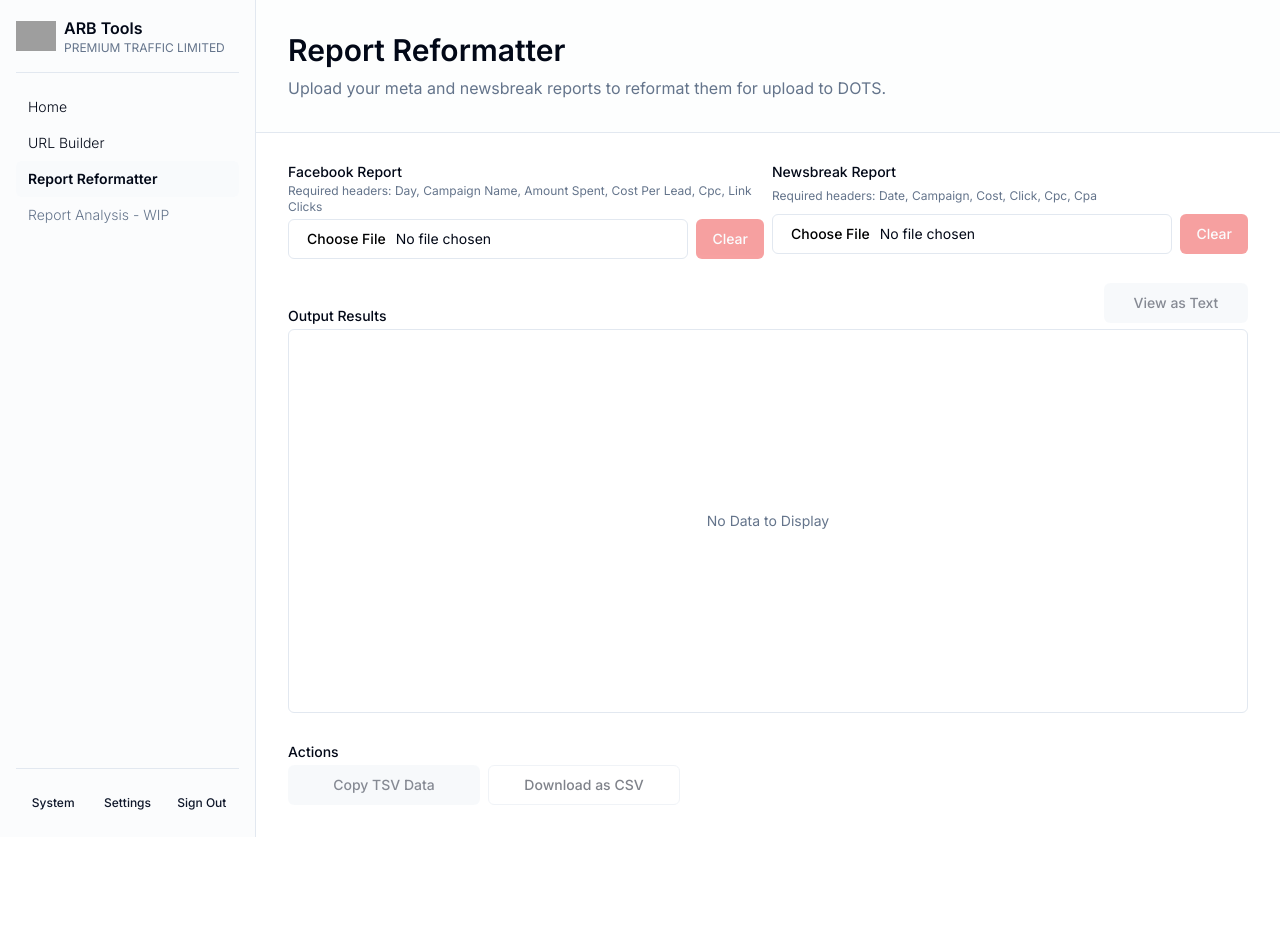
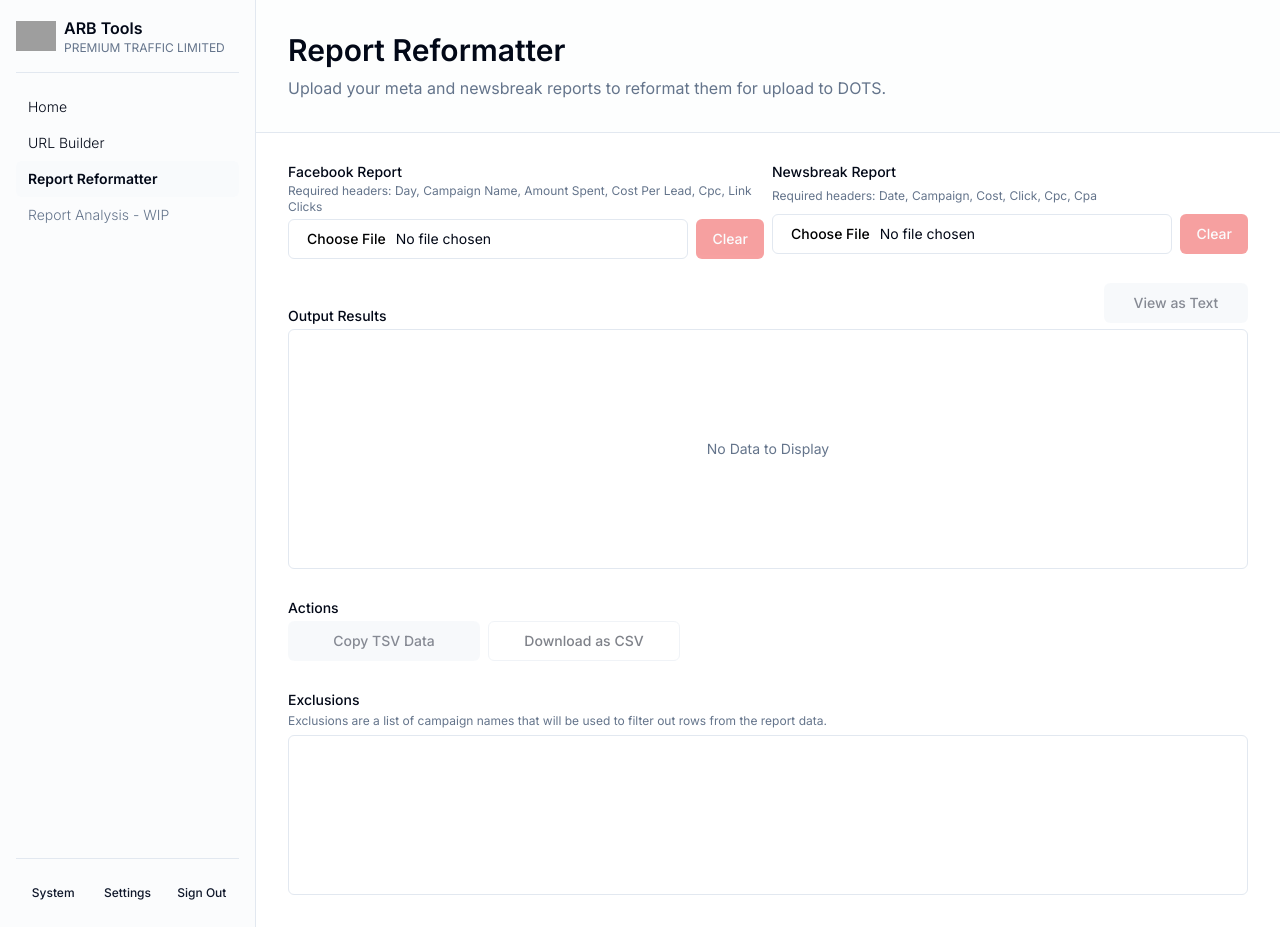
Before and after one commit to lonelyplanetdev/online-url-editor, a Next.js app: page /tools/report-reformatter in a window 1280 px wide. Before the commit the page ends 837 px from the top, so only its background shows below. Built offline with nearby package versions, Linux system fonts and the light colour scheme; grey boxes are pictures that could not be loaded.

Commit message:
exclcusions box working

```diff
--- /dev/null
+++ b/src/components/tools/report-reformatter/exclusions.tsx
@@ -0,0 +1,38 @@
+'use client';
+
+import { useEffect, useRef, useState } from 'react';
+import { Textarea } from '~/components/ui/textarea';
+import { Label } from '~/components/ui/label';
+
+interface ExclusionsProps {
+  onExclusionsChange?: (exclusions: string[]) => void;
+}
+export function Exclusions({ onExclusionsChange }: ExclusionsProps) {
+  const exclusionsList = useRef<string[]>([]);
+  const [textareaValue, setTextareaValue] = useState<string>('');
+
+  useEffect(() => {
+    console.log('exclusionsList.current', exclusionsList.current);
+    exclusionsList.current = textareaValue
+      .split('\n')
+      .map((exclusion) => exclusion.trim())
+      .filter(Boolean);
+    onExclusionsChange?.(exclusionsList.current);
+  }, [textareaValue]);
+
+  return (
+    <div>
+      <div className="grid gap-1.5">
+        <Label htmlFor="url_builder_output">Exclusions</Label>
+        <p className="text-xs text-muted-foreground">
+          Exclusions are a list of campaign names that will be used to filter out rows from the report data.
+        </p>
+        <Textarea
+          className="h-40 resize-none"
+          value={textareaValue}
+          onChange={(e) => setTextareaValue(e.target.value)}
+        />
+      </div>
+    </div>
+  );
+}
--- a/src/components/tools/report-reformatter/index.tsx
+++ b/src/components/tools/report-reformatter/index.tsx
@@ -15,15 +15,17 @@ export type ReportDataRow = {
 import { ReportUploads } from './report-uploads';
 import { OutputData } from './output-data';
 import { Actions } from './actions';
+import { Exclusions } from './exclusions';
 
 function ReportReformatterTool() {
   const [facebookReport, setFacebookReport] = React.useState<ReportDataRow[] | null>(null);
   const [newsbreakReport, setNewsbreakReport] = React.useState<ReportDataRow[] | null>(null);
+
   const [combinedData, setCombinedData] = React.useState<ReportDataRow[]>([]);
+  const [excludeList, setExcludeList] = React.useState<string[]>([]);
 
   React.useEffect(() => {
-    const goodReports = [facebookReport, newsbreakReport].filter((report) => report !== null) as ReportDataRow[][];
-    const combined = goodReports.flat();
+    const combined = [...(facebookReport ?? []), ...(newsbreakReport ?? [])];
     setCombinedData(combined);
   }, [facebookReport, newsbreakReport]);
 
@@ -33,8 +35,9 @@ function ReportReformatterTool() {
         onFacebookData={setFacebookReport}
         onNewsbreakData={setNewsbreakReport}
       />
-      <OutputData output={combinedData} />
-      <Actions output={combinedData} />
+      <OutputData output={combinedData.filter((row) => !excludeList.includes(row.campaign_name))} />
+      <Actions output={combinedData.filter((row) => !excludeList.includes(row.campaign_name))} />
+      <Exclusions onExclusionsChange={(exclusions) => setExcludeList(exclusions)} />
     </div>
   );
 }
--- a/src/components/tools/report-reformatter/output-data.tsx
+++ b/src/components/tools/report-reformatter/output-data.tsx
@@ -44,16 +44,19 @@ function OutputData({ output }: OutputDataProps) {
         outputView === 'string' ? (
           <Textarea
             readOnly
-            className="h-96 resize-none"
+            className="h-60 resize-none"
             defaultValue={outputString}
           />
         ) : (
-          <ScrollArea className="h-96 overflow-auto rounded-md border">
+          <ScrollArea className="h-60 overflow-auto rounded-md border">
             <Table>
               <TableHeader className="sticky top-0 bg-primary-foreground">
                 <TableRow>
                   {Object.keys(output?.[0] ?? {}).map((header) => (
-                    <TableHead key={header}>
+                    <TableHead
+                      key={header}
+                      className="h-8"
+                    >
                       {header
                         .replace(/_/g, ' ')
                         .replace(/\b\w/g, (char) => char.toUpperCase())
@@ -67,7 +70,12 @@ function OutputData({ output }: OutputDataProps) {
                 {output?.map((row, index) => (
                   <TableRow key={index}>
                     {Object.values(row).map((value, index) => (
-                      <TableCell key={index}>{value}</TableCell>
+                      <TableCell
+                        key={index}
+                        className="py-2"
+                      >
+                        {value}
+                      </TableCell>
                     ))}
                   </TableRow>
                 ))}
@@ -76,7 +84,7 @@ function OutputData({ output }: OutputDataProps) {
           </ScrollArea>
         )
       ) : (
-        <div className="flex h-96 items-center justify-center rounded-md border">
+        <div className="flex h-60 items-center justify-center rounded-md border">
           <p className="text-sm text-muted-foreground">No Data to Display</p>
         </div>
       )}
```
